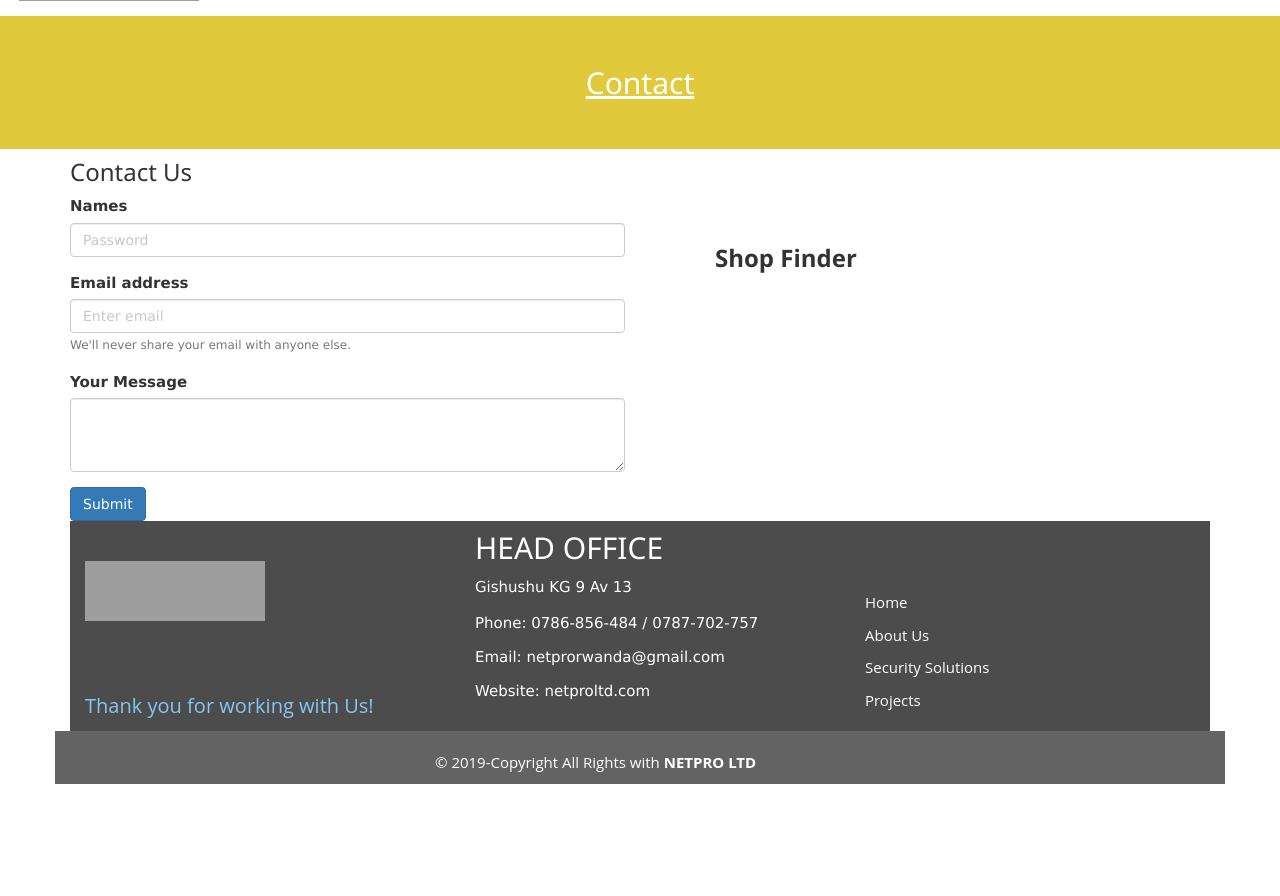
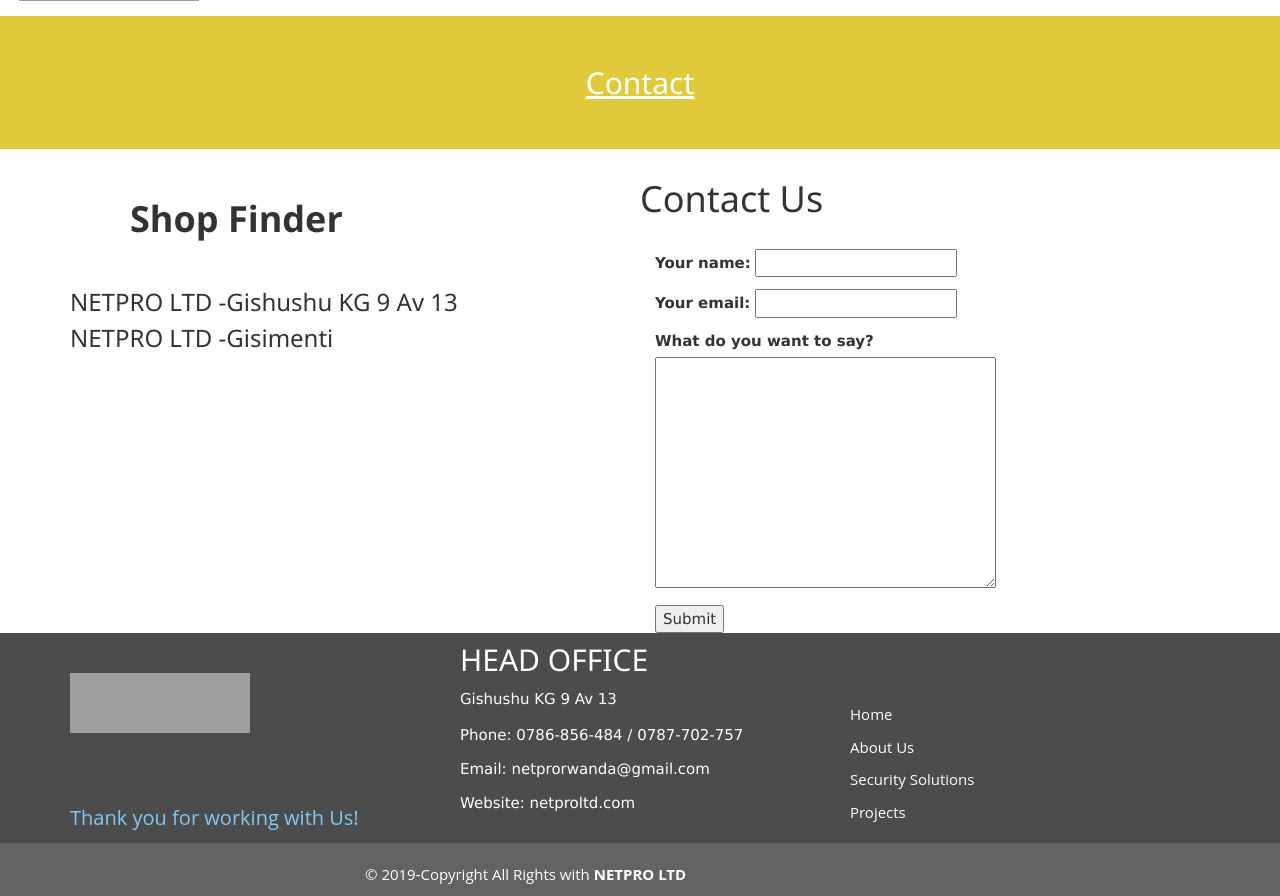
Before and after one commit to tinabayi/netpro, a Django app: a page that uses netpro4G/templates/all-netpro4G/contact.html in a window 1280 px wide. Shown: the part 104-1000 px from the top of the page. Before the commit the page ends 888 px from the top, so only its background shows below. Run offline with Django 3.2, Linux system fonts and the light colour scheme; data that the repository does not hold is empty; some libraries are stand-ins or nearby versions; some web fonts are replaced; grey boxes are pictures that could not be loaded.

Commit message:
I add padding

```diff
--- a/net4G/urls.py
+++ b/net4G/urls.py
@@ -18,5 +18,6 @@
 
 urlpatterns = [
     url(r'^admin/', admin.site.urls),
-     url(r'',include('netpro4G.urls'))
+     url(r'',include('netpro4G.urls')),
+
 ]
--- /dev/null
+++ b/netpro4G/forms.py
@@ -0,0 +1,16 @@
+from django import forms
+
+
+class ContactForm(forms.Form):
+    contact_name = forms.CharField(required=True)
+    contact_email = forms.EmailField(required=True)
+    content = forms.CharField(
+        required=True,
+        widget=forms.Textarea
+    )
+   # the new bit we're adding
+    def __init__(self, *args, **kwargs):
+        super(ContactForm, self).__init__(*args, **kwargs)
+        self.fields['contact_name'].label = "Your name:"
+        self.fields['contact_email'].label = "Your email:"
+        self.fields['content'].label ="What do you want to say?"
--- a/netpro4G/templates/all-netpro4G/background.html
+++ b/netpro4G/templates/all-netpro4G/background.html
@@ -11,7 +11,7 @@
 
   <!-- Looping through background   -->
   {% for post_item in background %}
- <p style="font-family: Lato Light, sans-serif;font-size: 20px" >{{ post_item.background }}</p>
+ <p style="font-family: Lato Light, sans-serif;font-size: 20px;padding: 100px;padding-top: 30px" >{{ post_item.background }}</p>
 
 
   {% empty %}
--- a/netpro4G/templates/all-netpro4G/contact.html
+++ b/netpro4G/templates/all-netpro4G/contact.html
@@ -7,48 +7,25 @@
 <u style="color:white"><h2 style="text-align: center">Contact</h2></u>
   </div>
 <div class="container">
-    <h3>Contact Us</h3>
+
     <div class="row">
 
-    <div class="col-md-6">
-
-    <form>
-        <div class="form-group">
-            <label for="exampleInputPassword1">Names</label>
-            <input type="password" class="form-control" id="exampleInputPassword1" placeholder="Password">
-          </div>
-        <div class="form-group">
-          <label for="exampleInputEmail1">Email address</label>
-          <input type="email" class="form-control" id="exampleInputEmail1" aria-describedby="emailHelp" placeholder="Enter email">
-          <small id="emailHelp" class="form-text text-muted">We'll never share your email with anyone else.</small>
-        </div>
-        <div class="form-group">
-            <label for="exampleFormControlTextarea1">Your Message</label>
-            <textarea class="form-control" id="exampleFormControlTextarea1" rows="3"></textarea>
-          </div>
-
-        <button type="submit" class="btn btn-primary">Submit</button>
-      </form>
+      <div class="col-md-6">
+        <h1 style="font-weight: bold;padding: 40px;margin-left: 20px"> Shop Finder</h1>
+        <h3> NETPRO LTD -Gishushu KG 9 Av 13</h3>
+        <h3> NETPRO LTD -Gisimenti </h3>
     </div>
-    <div class="col-md-6">
-    <h3 style="font-weight: bold;padding: 40px;margin-left: 20px"> Shop Finder</h3>
-  <!-- Looping through post   -->
-  {% for contact_item in contacts %}
-
-
-    <!-- displaying post -->
-
-
-
-    </div>
-
-
+<h1 style="padding:20px">Contact Us</h1>
+<div class="col-md-6">
+<form role="form" action="" method="post">
+    {% csrf_token %}
+    {{ form.as_p }}
+    <button type="submit">Submit</button>
+</form>
 
   </div>
 
-
-  {% endfor %}
 </div>
-
+</div>
 </div>
 {% endblock %}
--- a/netpro4G/urls.py
+++ b/netpro4G/urls.py
@@ -2,6 +2,7 @@
 from . import views
 from django.conf import settings
 from django.conf.urls.static import static
+
 urlpatterns=[
     url('^$',views.welcome,name = 'welcome'),
     url(r'^NETPROLTD/home$',views.home,name = 'home'),
@@ -15,6 +16,7 @@
     url(r'^NETPROLTD/service2$',views.service2,name = 'service2'),
     url(r'^NETPROLTD/service3$',views.service3,name = 'service3'),
     url(r'^NETPROLTD/project$',views.project,name = 'project'),
+
 ]
 if settings.DEBUG:
     urlpatterns+= static(settings.MEDIA_URL, document_root = settings.MEDIA_ROOT)
--- a/netpro4G/views.py
+++ b/netpro4G/views.py
@@ -1,10 +1,15 @@
 from django.http  import HttpResponse
 from django.shortcuts import render
-from django.core.mail import send_mail
 from django.conf import settings
+from .forms import ContactForm
+from django.core.mail import EmailMessage
+from django.shortcuts import redirect
+from django.template.loader import get_template
+
 from .models import AboutUs,Contact,Welcome,Background,Security,Project,Values,Mission,Service
 # Create your views here.
 def welcome(request):
+
     welcomes =Welcome.get_welcome()
     return render(request, 'all-netpro4G/welcome.html',{"welcomes":welcomes})
 
@@ -19,10 +24,10 @@
     return render(request, 'all-netpro4G/background.html', {"background":background})
 
 
-def contact(request):
+# def contact(request):
 
-    contacts =Contact.get_contact()
-    return render(request, 'all-netpro4G/contact.html', {"contacts":contacts})
+#     contacts =Contact.get_contact()
+#     return render(request, 'all-netpro4G/contact.html', {"contacts":contacts})
 
 def service(request):
 
@@ -62,3 +67,42 @@
 def service3(request):
 
     return render(request, 'all-netpro4G/service3.html')
+
+def contact(request):
+    form_class = ContactForm
+
+    if request.method == 'POST':
+        form = form_class(data=request.POST)
+
+        if form.is_valid():
+            contact_name = request.POST.get(
+                'contact_name'
+            , '')
+            contact_email = request.POST.get(
+                'contact_email'
+            , '')
+            form_content = request.POST.get('content', '')
+
+            # Email the profile with the
+            # contact information
+            template = get_template('contact_template.txt')
+            context = {
+                'contact_name': contact_name,
+                'contact_email': contact_email,
+                'form_content': form_content,
+            }
+            content = template.render(context)
+
+            email = EmailMessage(
+                "New contact form submission",
+                content,
+                "Your website" +'',
+                ['bayizerechristine@gmail.com'],
+                headers = {'Reply-To': contact_email }
+            )
+            email.send()
+            return redirect('contact')
+
+    return render(request, 'all-netpro4G/contact.html', {
+        'form': form_class,
+    })
```
Also changed, not shown: net4G/settings.py (+12 -9 lines).
